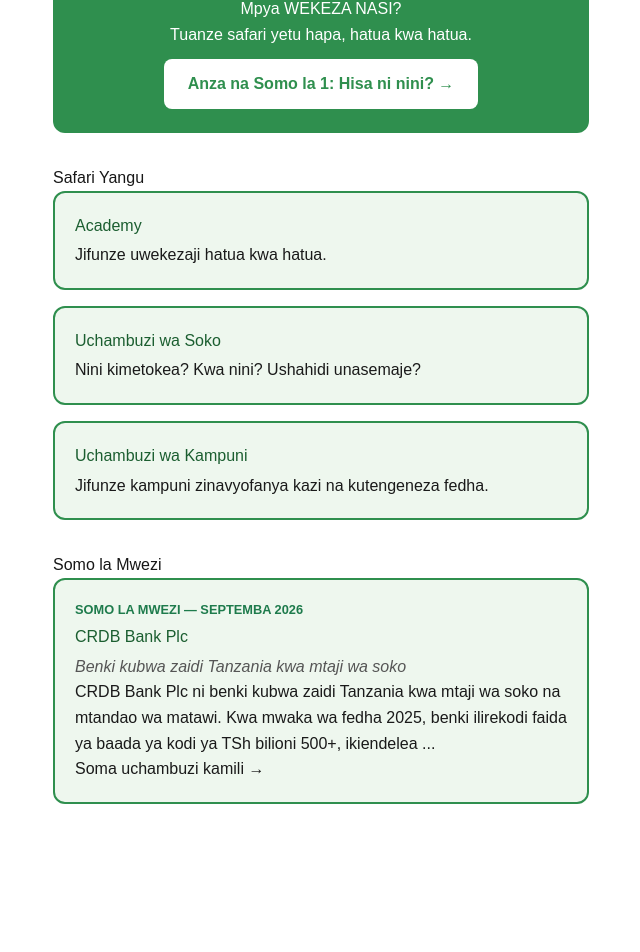
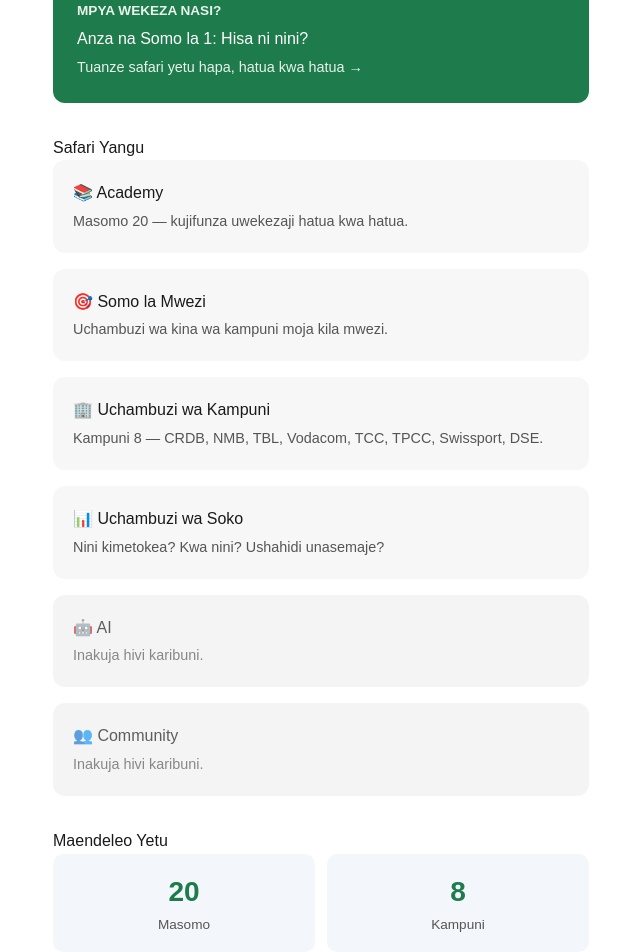
Before and after one commit to sadikiabubakari698-crypto/wekeza_nasi, a Next.js app in the folder wekeza-nasi-app/: page / in a window 1280 px wide. Shown: the part 111-1063 px from the top of the page, without its empty margins (319-959 px from the left). Before the commit the page ends 963 px from the top, so only its background shows below. Built offline with nearby package versions, Linux system fonts and the light colour scheme.

Commit message:
Update homepage: improved navigation and progress indicators

```diff
--- a/wekeza-nasi-app/app/page.js
+++ b/wekeza-nasi-app/app/page.js
@@ -4,33 +4,107 @@
 export default function Home() {
   const allPlanned = getAllPlannedItems();
 
+  const cardStyle = {
+    display: "block",
+    padding: "1.25rem",
+    background: "#f7f7f7",
+    borderRadius: "12px",
+    marginBottom: "1rem",
+    color: "#1a1a1a",
+    textDecoration: "none",
+  };
+
+  const mainCardStyle = {
+    display: "block",
+    padding: "1.5rem",
+    background: "#1e7b4c",
+    borderRadius: "12px",
+    marginBottom: "1rem",
+    color: "#ffffff",
+    textDecoration: "none",
+  };
+
+  const statBoxStyle = {
+    background: "#f3f7fb",
+    borderRadius: "10px",
+    padding: "1rem",
+    textAlign: "center",
+    flex: 1,
+  };
+
+  const gridStyle = {
+    display: "grid",
+    gridTemplateColumns: "1fr 1fr",
+    gap: "0.75rem",
+    marginBottom: "1.5rem",
+  };
+
   return (
-    <main style={{ padding: "2rem", maxWidth: "600px", margin: "0 auto", fontFamily: "sans-serif", lineHeight: 1.6 }}>
-      <h1>WEKEZA NASI</h1>
-      <p>Jenga maarifa. Jenga uwezo.</p>
+    <main style={{ padding: "2rem", maxWidth: "600px", margin: "0 auto", fontFamily: "sans-serif", lineHeight: 1.6, color: "#1a1a1a", background: "#ffffff", minHeight: "100vh" }}>
+      <h1 style={{ color: "#1a1a1a", marginBottom: "0.25rem" }}>WEKEZA NASI</h1>
+      <p style={{ color: "#555", marginTop: 0 }}>Jenga maarifa. Jenga uwezo.</p>
 
-      <div className="anza-hapa">
-        <h2 style={{ marginTop: 0 }}>Mpya WEKEZA NASI?</h2>
-        <p>Tuanze safari yetu hapa, hatua kwa hatua.</p>
-        <a href="/somo1">Anza na Somo la 1: Hisa ni nini? &rarr;</a>
+      {/* ANZA HAPA */}
+      <a href="/somo1" style={mainCardStyle}>
+        <p style={{ margin: 0, fontSize: "0.85rem", opacity: 0.9, fontWeight: 600 }}>MPYA WEKEZA NASI?</p>
+        <h3 style={{ margin: "0.25rem 0", color: "#ffffff" }}>Anza na Somo la 1: Hisa ni nini?</h3>
+        <p style={{ margin: 0, fontSize: "0.9rem", opacity: 0.9 }}>Tuanze safari yetu hapa, hatua kwa hatua →</p>
+      </a>
+
+      {/* SAFARI YANGU */}
+      <h2 style={{ marginTop: "2rem", color: "#1a1a1a" }}>Safari Yangu</h2>
+
+      <a href="/academy" style={cardStyle}>
+        <h3 style={{ margin: 0, color: "#1a1a1a" }}>📚 Academy</h3>
+        <p style={{ margin: "0.25rem 0 0 0", fontSize: "0.9rem", color: "#555" }}>Masomo 20 — kujifunza uwekezaji hatua kwa hatua.</p>
+      </a>
+
+      <a href="/somo-la-mwezi/crdb-2026-09" style={cardStyle}>
+        <h3 style={{ margin: 0, color: "#1a1a1a" }}>🎯 Somo la Mwezi</h3>
+        <p style={{ margin: "0.25rem 0 0 0", fontSize: "0.9rem", color: "#555" }}>Uchambuzi wa kina wa kampuni moja kila mwezi.</p>
+      </a>
+
+      <a href="/kampuni" style={cardStyle}>
+        <h3 style={{ margin: 0, color: "#1a1a1a" }}>🏢 Uchambuzi wa Kampuni</h3>
+        <p style={{ margin: "0.25rem 0 0 0", fontSize: "0.9rem", color: "#555" }}>Kampuni 8 — CRDB, NMB, TBL, Vodacom, TCC, TPCC, Swissport, DSE.</p>
+      </a>
+
+      <a href="/soko" style={cardStyle}>
+        <h3 style={{ margin: 0, color: "#1a1a1a" }}>📊 Uchambuzi wa Soko</h3>
+        <p style={{ margin: "0.25rem 0 0 0", fontSize: "0.9rem", color: "#555" }}>Nini kimetokea? Kwa nini? Ushahidi unasemaje?</p>
+      </a>
+
+      <div style={{ ...cardStyle, background: "#f0f0f0", opacity: 0.7 }}>
+        <h3 style={{ margin: 0, color: "#1a1a1a" }}>🤖 AI</h3>
+        <p style={{ margin: "0.25rem 0 0 0", fontSize: "0.9rem", color: "#555" }}>Inakuja hivi karibuni.</p>
       </div>
 
-      <h2 style={{ marginTop: "2rem" }}>Safari Yangu</h2>
-      <a href="/academy" className="area-card">
-        <h3>Academy</h3>
-        <p style={{ margin: 0 }}>Jifunze uwekezaji hatua kwa hatua.</p>
-      </a>
-      <a href="/soko" className="area-card">
-        <h3>Uchambuzi wa Soko</h3>
-        <p style={{ margin: 0 }}>Nini kimetokea? Kwa nini? Ushahidi unasemaje?</p>
-      </a>
-      <a href="/kampuni" className="area-card">
-        <h3>Uchambuzi wa Kampuni</h3>
-        <p style={{ margin: 0 }}>Jifunze kampuni zinavyofanya kazi na kutengeneza fedha.</p>
-      </a>
+      <div style={{ ...cardStyle, background: "#f0f0f0", opacity: 0.7 }}>
+        <h3 style={{ margin: 0, color: "#1a1a1a" }}>👥 Community</h3>
+        <p style={{ margin: "0.25rem 0 0 0", fontSize: "0.9rem", color: "#555" }}>Inakuja hivi karibuni.</p>
+      </div>
 
-      <h2 style={{ marginTop: "2rem" }}>Somo la Mwezi</h2>
+      {/* MAENDELEO */}
+      <h2 style={{ marginTop: "2rem", color: "#1a1a1a" }}>Maendeleo Yetu</h2>
+      <div style={gridStyle}>
+        <div style={statBoxStyle}>
+          <p style={{ margin: 0, fontSize: "1.75rem", fontWeight: 700, color: "#1e7b4c" }}>20</p>
+          <p style={{ margin: 0, fontSize: "0.85rem", color: "#555" }}>Masomo</p>
+        </div>
+        <div style={statBoxStyle}>
+          <p style={{ margin: 0, fontSize: "1.75rem", fontWeight: 700, color: "#1e7b4c" }}>8</p>
+          <p style={{ margin: 0, fontSize: "0.85rem", color: "#555" }}>Kampuni</p>
+        </div>
+      </div>
+
+      {/* SOMO LA MWEZI (FEATURED) */}
+      <h2 style={{ marginTop: "2rem", color: "#1a1a1a" }}>Somo la Mwezi</h2>
       <MonthlyContent items={allPlanned} />
+
+      {/* FOOTER */}
+      <p style={{ marginTop: "2.5rem", fontSize: "0.8rem", color: "#888", textAlign: "center", borderTop: "1px solid #eee", paddingTop: "1.5rem" }}>
+        WEKEZA NASI — Mshirika wa safari yako ya uwekezaji.
+      </p>
     </main>
   );
 }
```
